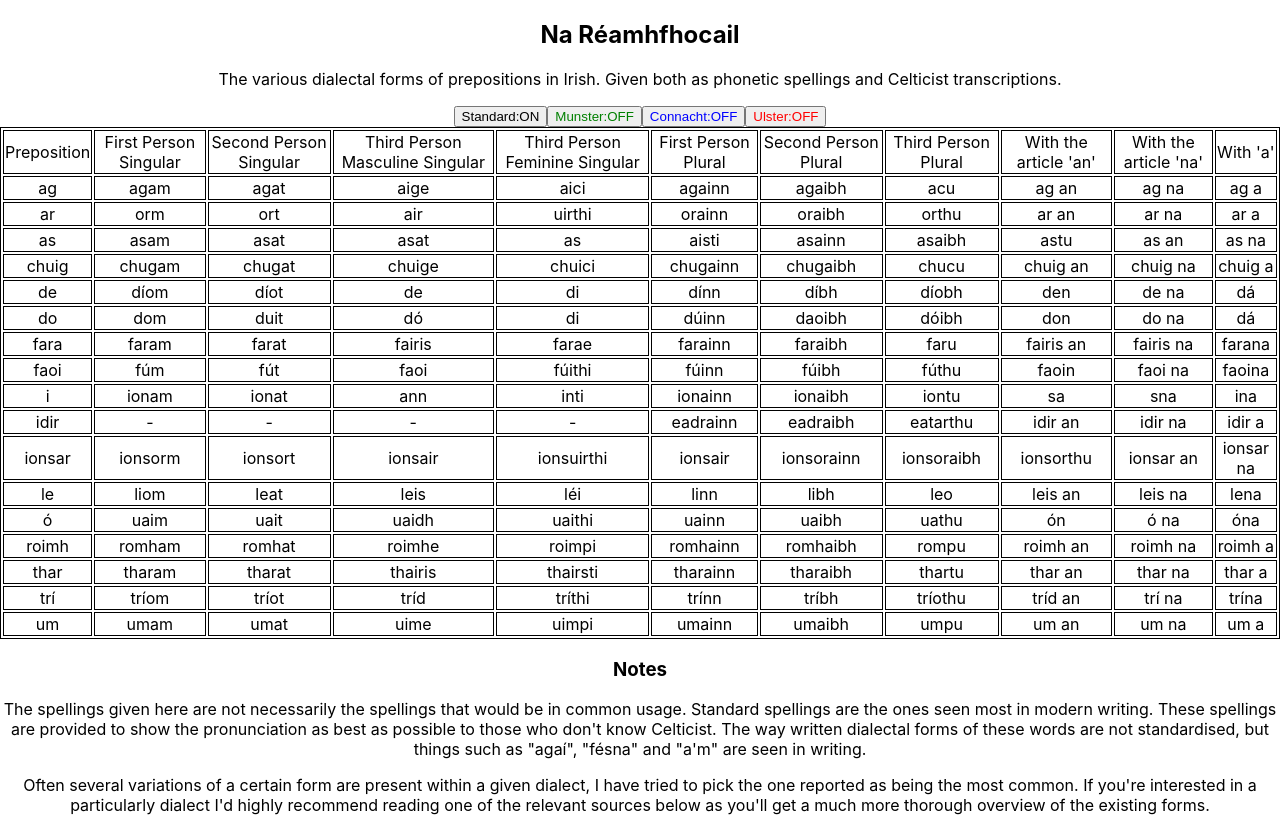
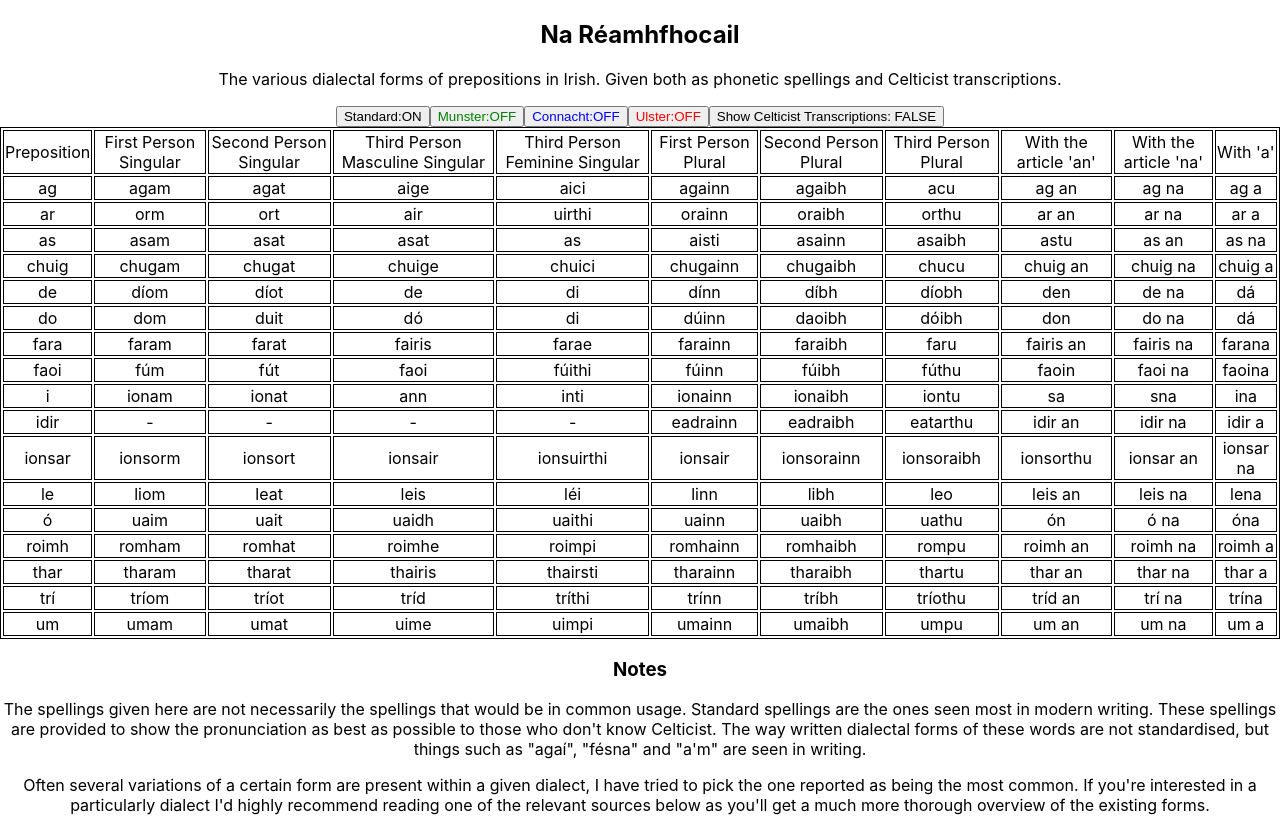
Before and after one commit to an-spideog/reamhfhocail, a React (Create React App) app: page / in a window 1280 px wide. Shown: the top 817 px of the page. Built offline with nearby package versions, Linux system fonts and the light colour scheme.

Commit message:
re-added Celticist button

```diff
--- a/src/App.js
+++ b/src/App.js
@@ -117,6 +117,9 @@ function Options({enabledDialects, toggleDialect, isCelticistOn, handleToggleCel
 			<button className="ulster" onClick={() => toggleDialect("isUlsterOn")}>
 				Ulster:{enabledDialects.isUlsterOn ? "ON" : "OFF"}
 			</button>
+			<button onClick={handleToggleCelticist}>
+				Show Celticist Transcriptions: {isCelticistOn ? "TRUE" : "FALSE"}
+			</button>
 		</div>
 	);
 }
```
